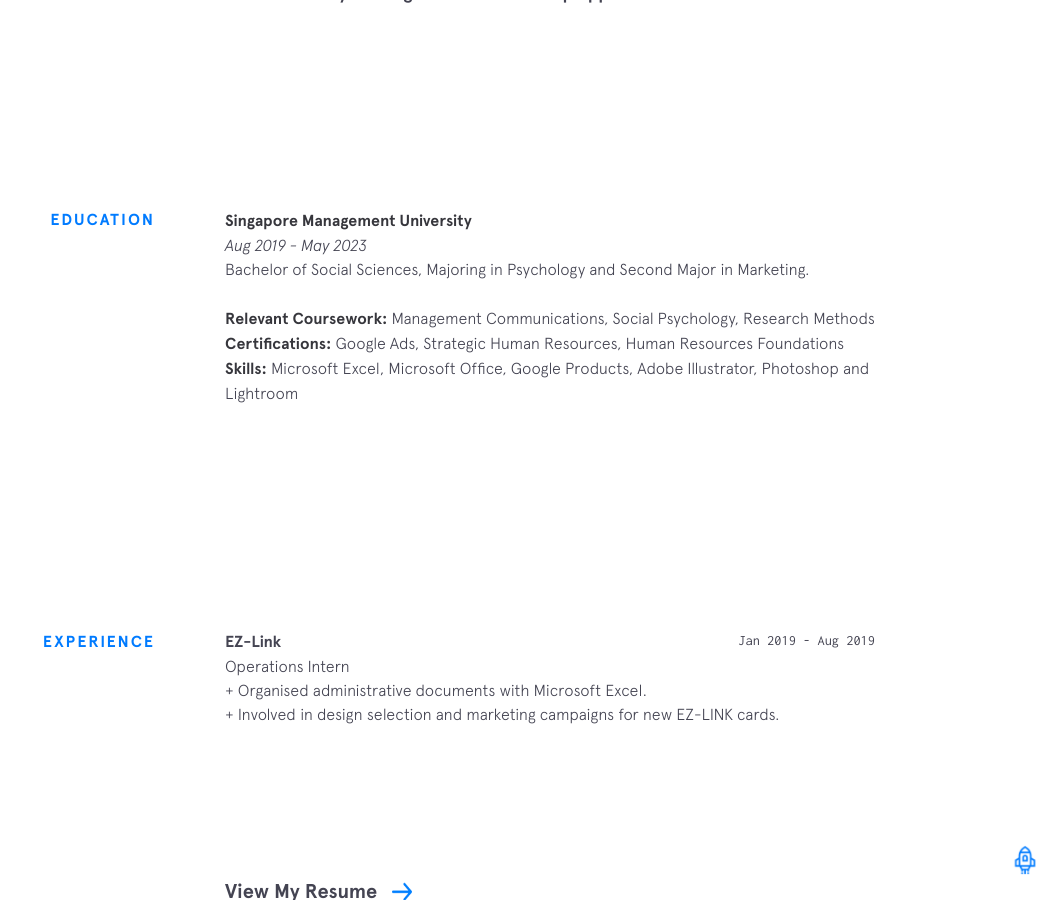
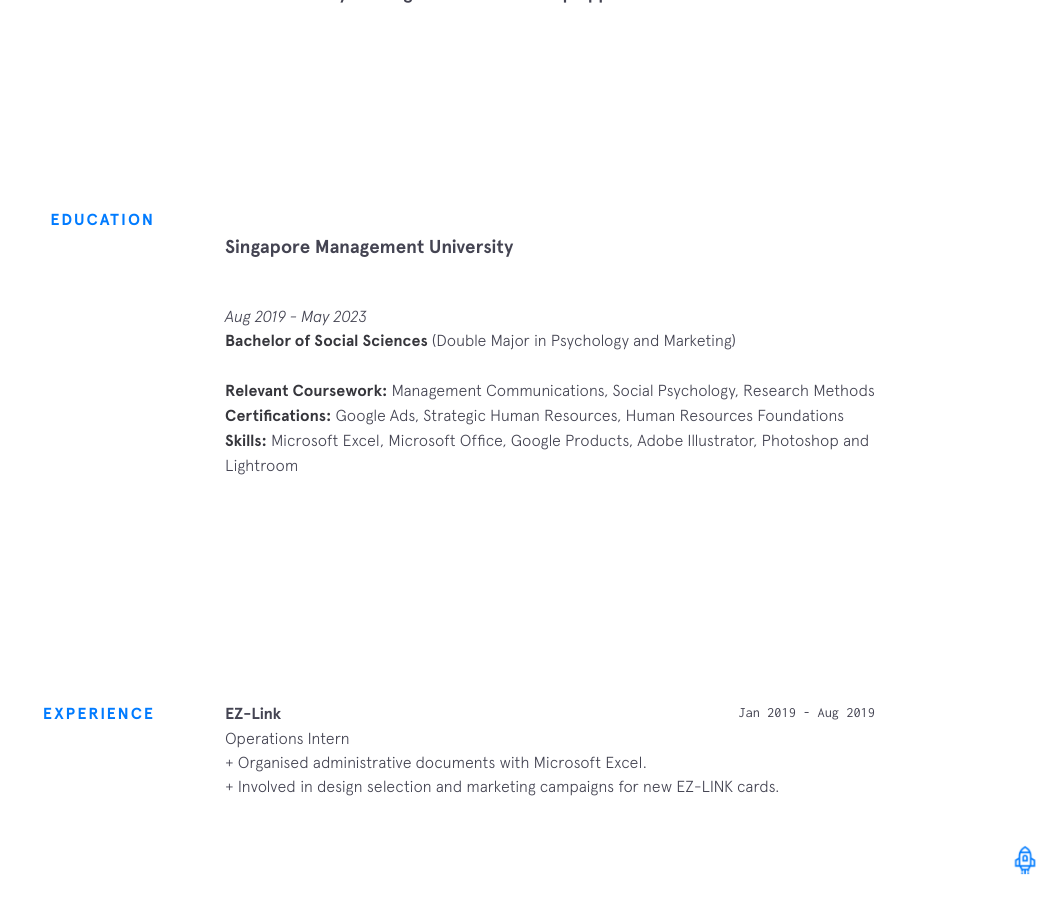
Before and after one commit to keahleh/keahleh.github.io, a Jekyll site: the page built from index.html, in a window 1280 px wide and 900 px high, scrolled down 1263 px. Shown: the whole window, without its empty margins (225-1280 px from the left). Built offline with Jekyll 4.4.1, drawn with Linux system fonts in a browser that asks for light colours; nearby versions of some CDN libraries.

Commit message:
Update coursework.html

```diff
--- a/_includes/coursework.html
+++ b/_includes/coursework.html
@@ -2,9 +2,9 @@
   <div class="section__title">Education</div>
   <div class="section__content">
     <p>
-      <strong>Singapore Management University</strong><br>
+      <h3>Singapore Management University</h3><br>
       <em>Aug 2019 - May 2023</em><br>
-      Bachelor of Social Sciences, Majoring in Psychology and Second Major in Marketing.
+      <strong>Bachelor of Social Sciences</strong> (Double Major in Psychology and Marketing)
     </p>
     <p>
       <strong>Relevant Coursework:</strong> Management Communications, Social Psychology, Research Methods<br>
```
